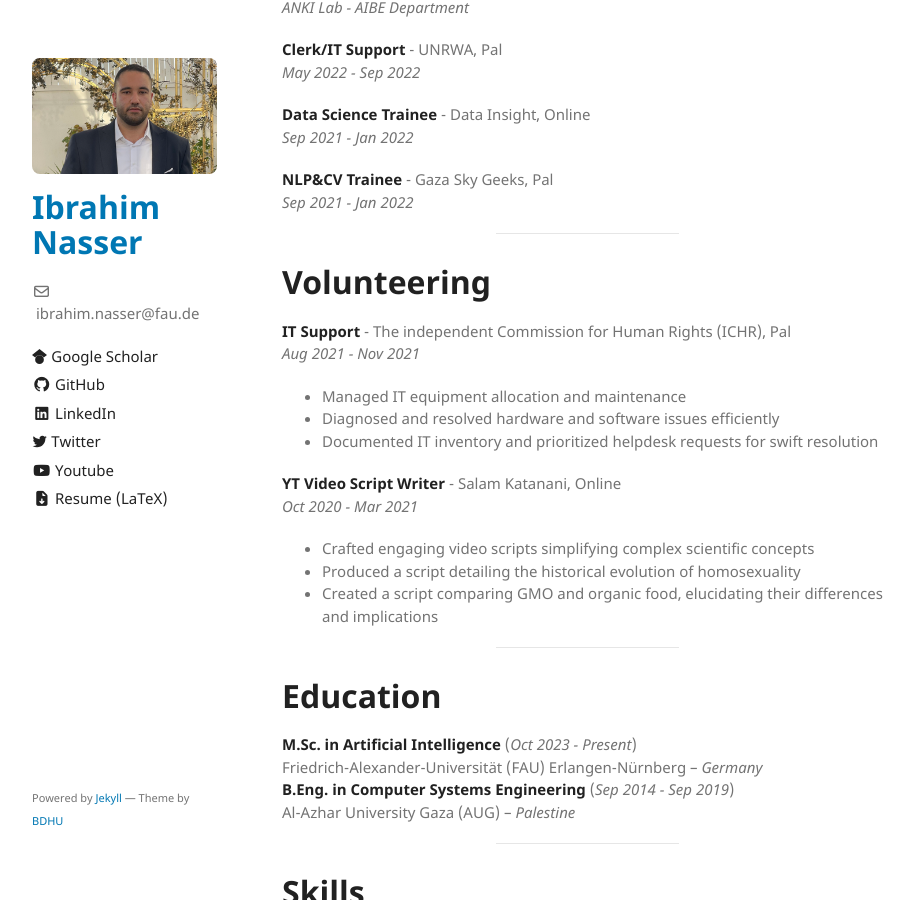
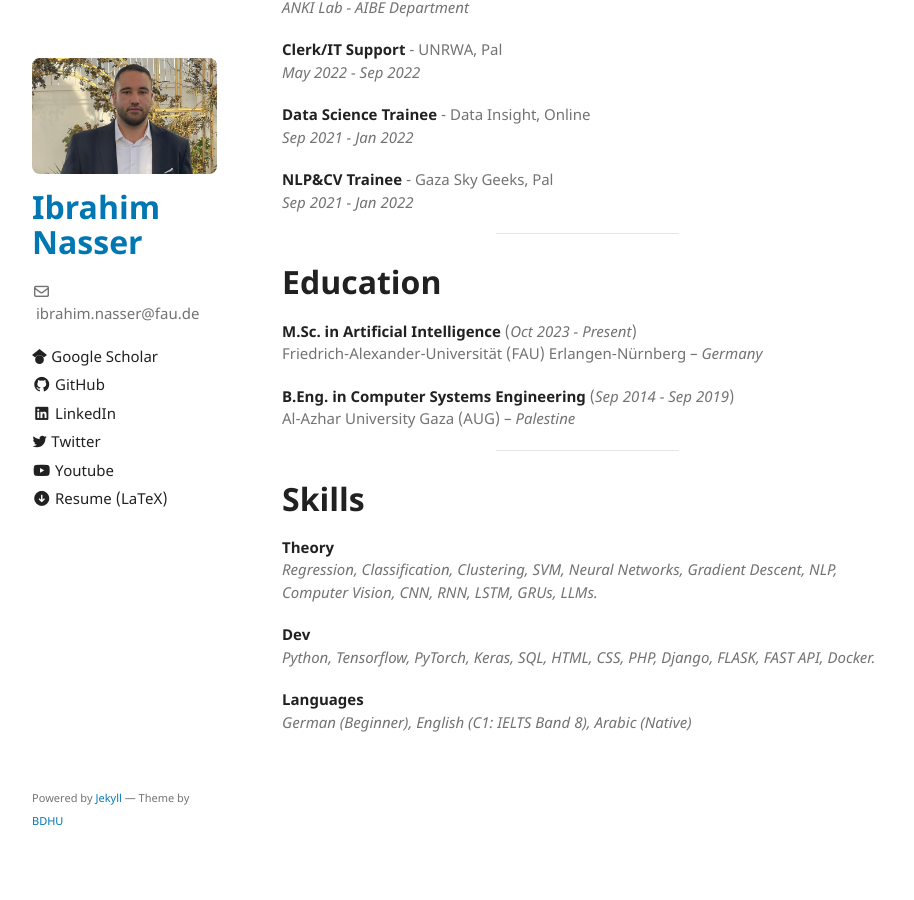
Before and after one commit to 96ibman/ibrahim-nasser, a Jekyll site: the page built from index.md, in a window 1280 px wide and 900 px high, scrolled down 446 px. Shown: the whole window, without its empty margins (178-1092 px from the left). Built offline with Jekyll 4.4.1, drawn with Linux system fonts in a browser that asks for light colours.

Commit message:
Some Edits

```diff
--- a/_config.yml
+++ b/_config.yml
@@ -28,8 +28,9 @@ sidebar:
     icon: <i class="fa-brands fa-youtube"></i>
     link: https://www.youtube.com/channel/UC7N-dy3UbSBHnwwv-vulBAA
   - name: Resume (LaTeX)
-    icon: <i class="fa-solid fa-file-arrow-down"></i>
+    icon: <i class="fa-solid fa-circle-arrow-down"></i>
     link: https://drive.google.com/file/d/1vibSZO8Z20UemIk8aAww-2AduTPn4zuw/view?usp=sharing
+
 
 
 # https://github.com/github/pages-gem/issues/399#issuecomment-301827749
--- a/index.md
+++ b/index.md
@@ -27,23 +27,10 @@ Dec 2024 - Now <br>
 *Sep 2021 - Jan 2022*
 <hr>
 
-# Volunteering
-**IT Support** - The independent Commission for Human Rights (ICHR), Pal <br>
-*Aug 2021 - Nov 2021*
-* Managed IT equipment allocation and maintenance
-* Diagnosed and resolved hardware and software issues efficiently
-* Documented IT inventory and prioritized helpdesk requests for swift resolution
-
-**YT Video Script Writer** - Salam Katanani, Online <br>
-*Oct 2020 - Mar 2021*
-* Crafted engaging video scripts simplifying complex scientific concepts
-* Produced a script detailing the historical evolution of homosexuality
-* Created a script comparing GMO and organic food, elucidating their differences and implications
-<hr>
-
 # Education
 **M.Sc. in Artificial Intelligence** (*Oct 2023 - Present*)<br>
 Friedrich-Alexander-Universität (FAU) Erlangen-Nürnberg – *Germany* <br>
+
 **B.Eng. in Computer Systems Engineering** (*Sep 2014 - Sep 2019*)<br>
 Al-Azhar University Gaza (AUG) – *Palestine*
 <hr>
```
